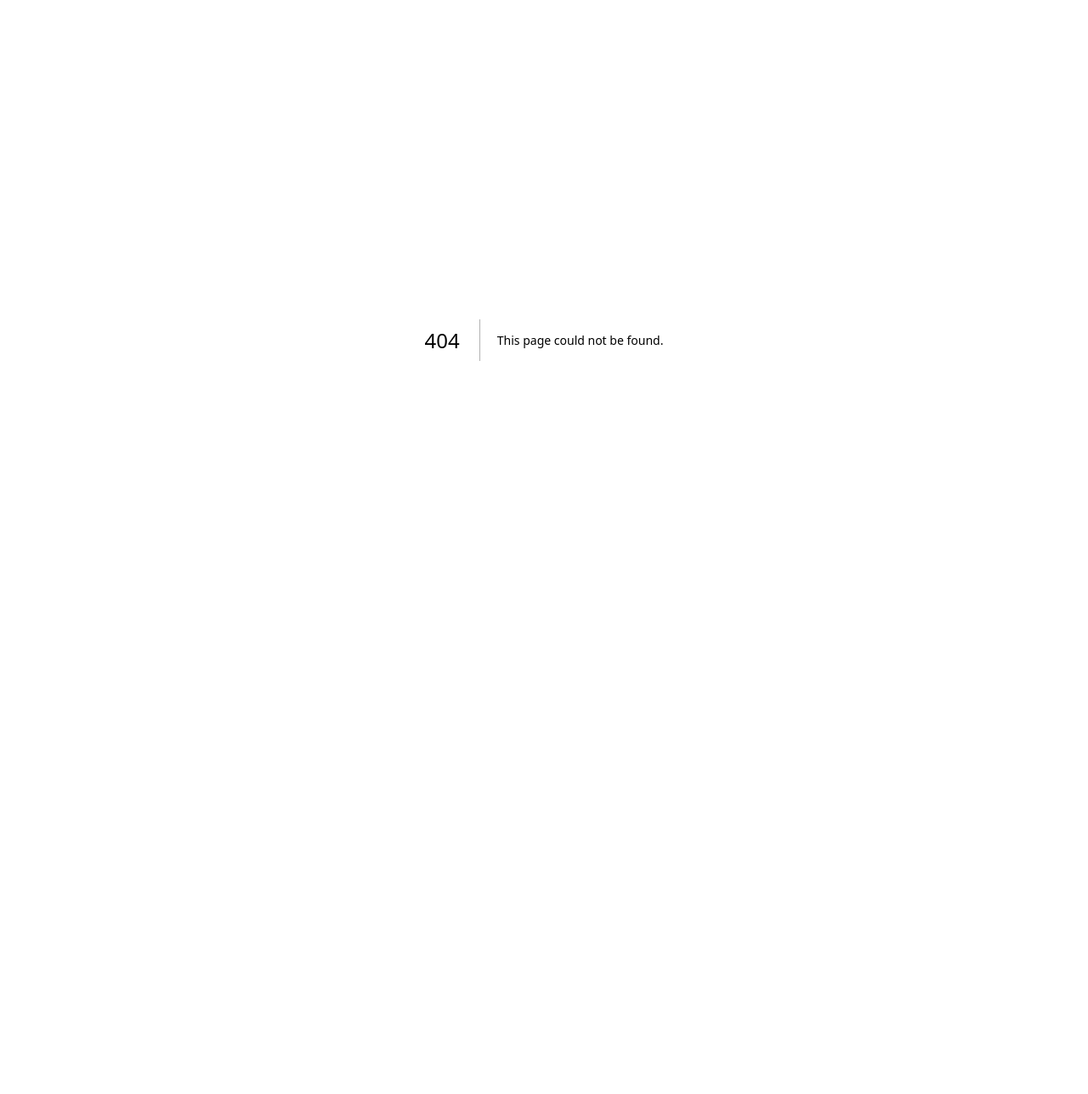
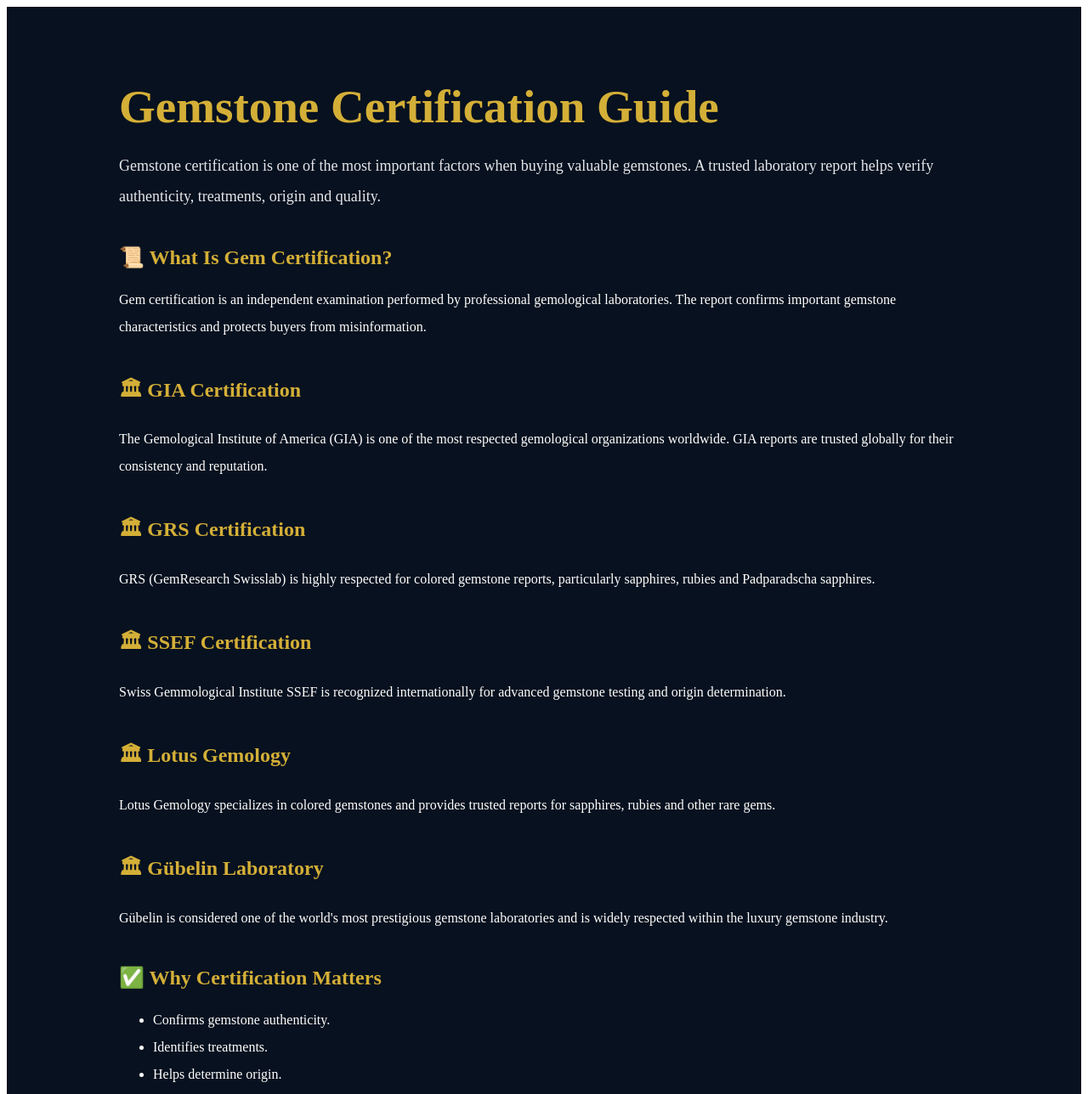
Before and after one commit to ceylongemmarket/Ceylon-gem-market, a Next.js app: page /knowledge/certification in a window 1280 px wide. Before the commit this address had no page. Shown: the top 1288 px of the page at 85% size. Before the commit the page ends 800 px from the top, so only its background shows below. Built offline with nearby package versions, Linux system fonts and the light colour scheme.

Commit message:
feat: add gemstone certification knowledge article

```diff
--- /dev/null
+++ b/app/knowledge/certification/page.tsx
@@ -0,0 +1,183 @@
+export default function CertificationGuidePage() {
+  return (
+    <main
+      style={{
+        background: "#07111f",
+        color: "#ffffff",
+        minHeight: "100vh",
+        padding: "40px",
+      }}
+    >
+      <section
+        style={{
+          maxWidth: "1000px",
+          margin: "0 auto",
+        }}
+      >
+        <h1
+          style={{
+            color: "#D4AF37",
+            fontSize: "55px",
+            marginBottom: "20px",
+          }}
+        >
+          Gemstone Certification Guide
+        </h1>
+
+        <p
+          style={{
+            color: "#E5E7EB",
+            lineHeight: "2",
+            fontSize: "18px",
+          }}
+        >
+          Gemstone certification is one of the most important factors
+          when buying valuable gemstones. A trusted laboratory report
+          helps verify authenticity, treatments, origin and quality.
+        </p>
+
+        <h2
+          style={{
+            color: "#D4AF37",
+            marginTop: "40px",
+          }}
+        >
+          📜 What Is Gem Certification?
+        </h2>
+
+        <p style={{ lineHeight: "2" }}>
+          Gem certification is an independent examination performed by
+          professional gemological laboratories. The report confirms
+          important gemstone characteristics and protects buyers from
+          misinformation.
+        </p>
+
+        <h2
+          style={{
+            color: "#D4AF37",
+            marginTop: "40px",
+          }}
+        >
+          🏛 GIA Certification
+        </h2>
+
+        <p style={{ lineHeight: "2" }}>
+          The Gemological Institute of America (GIA) is one of the most
+          respected gemological organizations worldwide. GIA reports are
+          trusted globally for their consistency and reputation.
+        </p>
+
+        <h2
+          style={{
+            color: "#D4AF37",
+            marginTop: "40px",
+          }}
+        >
+          🏛 GRS Certification
+        </h2>
+
+        <p style={{ lineHeight: "2" }}>
+          GRS (GemResearch Swisslab) is highly respected for colored
+          gemstone reports, particularly sapphires, rubies and
+          Padparadscha sapphires.
+        </p>
+
+        <h2
+          style={{
+            color: "#D4AF37",
+            marginTop: "40px",
+          }}
+        >
+          🏛 SSEF Certification
+        </h2>
+
+        <p style={{ lineHeight: "2" }}>
+          Swiss Gemmological Institute SSEF is recognized internationally
+          for advanced gemstone testing and origin determination.
+        </p>
+
+        <h2
+          style={{
+            color: "#D4AF37",
+            marginTop: "40px",
+          }}
+        >
+          🏛 Lotus Gemology
+        </h2>
+
+        <p style={{ lineHeight: "2" }}>
+          Lotus Gemology specializes in colored gemstones and provides
+          trusted reports for sapphires, rubies and other rare gems.
+        </p>
+
+        <h2
+          style={{
+            color: "#D4AF37",
+            marginTop: "40px",
+          }}
+        >
+          🏛 Gübelin Laboratory
+        </h2>
+
+        <p style={{ lineHeight: "2" }}>
+          Gübelin is considered one of the world's most prestigious
+          gemstone laboratories and is widely respected within the
+          luxury gemstone industry.
+        </p>
+
+        <h2
+          style={{
+            color: "#D4AF37",
+            marginTop: "40px",
+          }}
+        >
+          ✅ Why Certification Matters
+        </h2>
+
+        <ul style={{ lineHeight: "2" }}>
+          <li>Confirms gemstone authenticity.</li>
+          <li>Identifies treatments.</li>
+          <li>Helps determine origin.</li>
+          <li>Increases buyer confidence.</li>
+          <li>Improves resale value.</li>
+          <li>Supports investment decisions.</li>
+        </ul>
+
+        <h2
+          style={{
+            color: "#D4AF37",
+            marginTop: "40px",
+          }}
+        >
+          ⚠ Avoid Fake Certificates
+        </h2>
+
+        <p style={{ lineHeight: "2" }}>
+          Buyers should verify every certification directly through the
+          issuing laboratory whenever possible. Avoid buying expensive
+          gemstones based solely on seller claims.
+        </p>
+
+        <section
+          style={{
+            marginTop: "50px",
+            padding: "30px",
+            borderRadius: "18px",
+            border: "1px solid #D4AF37",
+            background: "#111827",
+          }}
+        >
+          <h2 style={{ color: "#D4AF37" }}>
+            Royal Ceylon Gems Recommendation
+          </h2>
+
+          <p style={{ lineHeight: "2" }}>
+            When purchasing high-value gemstones, prioritize certified
+            and chairman-approved listings. Certification provides
+            transparency and reduces risk for buyers and investors.
+          </p>
+        </section>
+      </section>
+    </main>
+  );
+}
```
